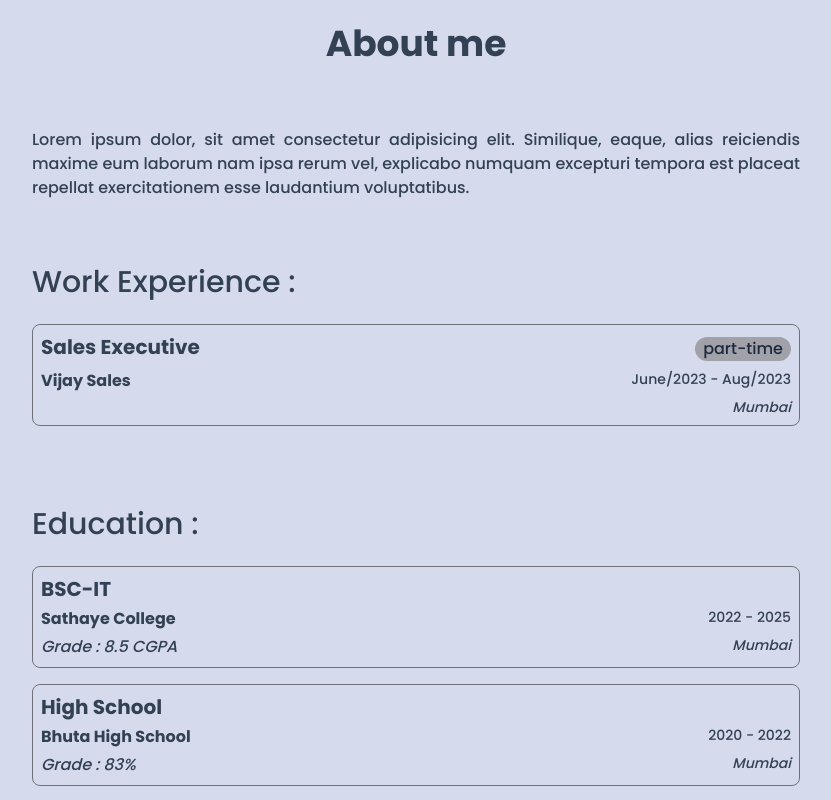
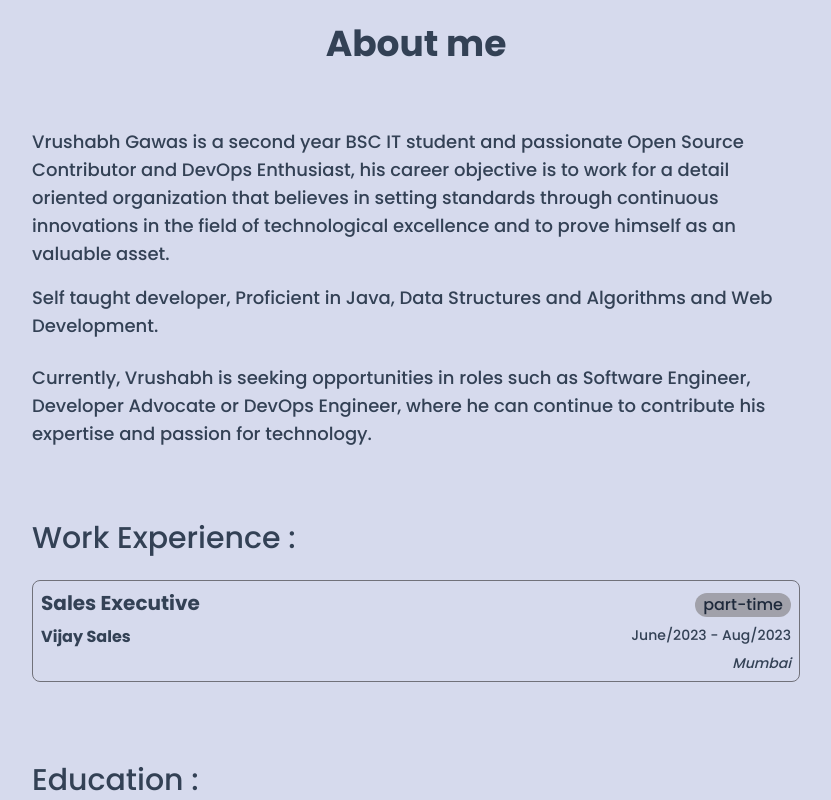
Before and after one commit to vrushabhgawas14/vrushabhgawas14.github.io, a React (Create React App) app: page / in a window 1280 px wide. Shown: the part 920-1720 px from the top of the page, without its empty margins (224-1055 px from the left). Built offline with nearby package versions, Linux system fonts and the light colour scheme; a web font is replaced by a local one.

Commit message:
About Info Fill

```diff
--- a/src/constants/AboutDetails.tsx
+++ b/src/constants/AboutDetails.tsx
@@ -9,7 +9,7 @@ export const workDetails = [
   // {
   //   position: "Telecaller",
   //   type: "full-time",
-  //   company: "Sigma outsourcing",
+  //   company: "Sigma Outsourcing",
   //   duration: "April/2024 - Dec/2024",
   //   location: "Mumbai",
   // },
@@ -25,11 +25,19 @@ export const educationDetails = [
     location: "Mumbai",
   },
   {
-    position: "High School",
+    position: "HSC",
     type: "full-time",
-    company: "Bhuta High School",
+    company: "Tolani College",
     duration: "2020 - 2022",
     grade: "83%",
     location: "Mumbai",
   },
+  {
+    position: "SSC",
+    type: "full-time",
+    company: "N.D Bhuta High School",
+    duration: "2010 - 2020",
+    grade: "88.8%",
+    location: "Mumbai",
+  },
 ];
--- a/src/pages/About.tsx
+++ b/src/pages/About.tsx
@@ -9,11 +9,25 @@ export const About = () => {
       <main id="about" className="py-10">
         <Heading text="About me" />
         <section className="mx-64 sm:mx-6 pt-10">
-          <p className="text-justify">
-            Lorem ipsum dolor, sit amet consectetur adipisicing elit. Similique,
-            eaque, alias reiciendis maxime eum laborum nam ipsa rerum vel,
-            explicabo numquam excepturi tempora est placeat repellat
-            exercitationem esse laudantium voluptatibus.
+          <p className="text-start text-lg">
+            <p>
+              Vrushabh Gawas is a second year BSC IT student and passionate Open
+              Source Contributor and DevOps Enthusiast, his career objective is
+              to work for a detail oriented organization that believes in
+              setting standards through continuous innovations in the field of
+              technological excellence and to prove himself as an valuable
+              asset.
+            </p>
+            <p className="py-4">
+              Self taught developer, Proficient in Java, Data Structures and
+              Algorithms and Web Development.
+            </p>
+            <p className="py-2">
+              Currently, Vrushabh is seeking opportunities in roles such as
+              Software Engineer, Developer Advocate or DevOps Engineer, where he
+              can continue to contribute his expertise and passion for
+              technology.
+            </p>
           </p>
         </section>
         <section className="mx-64 sm:mx-6 pt-10">
```
